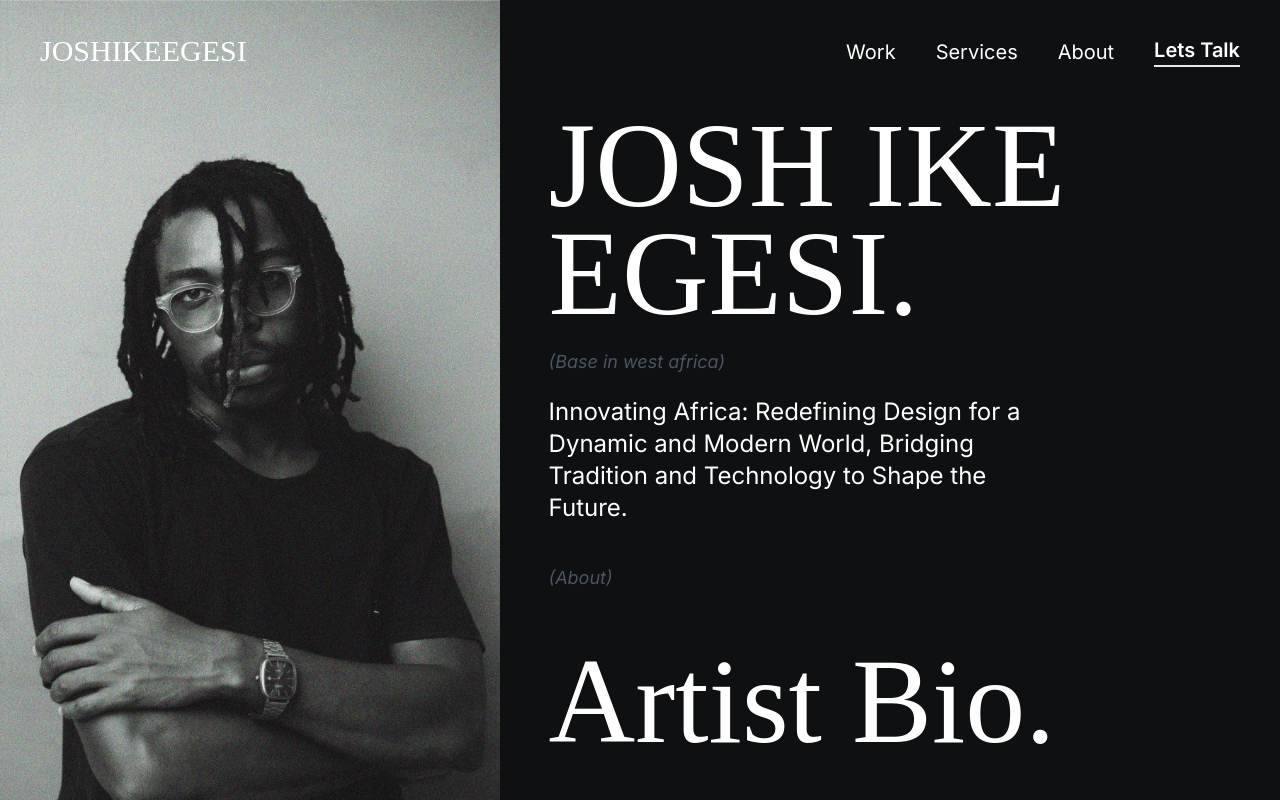
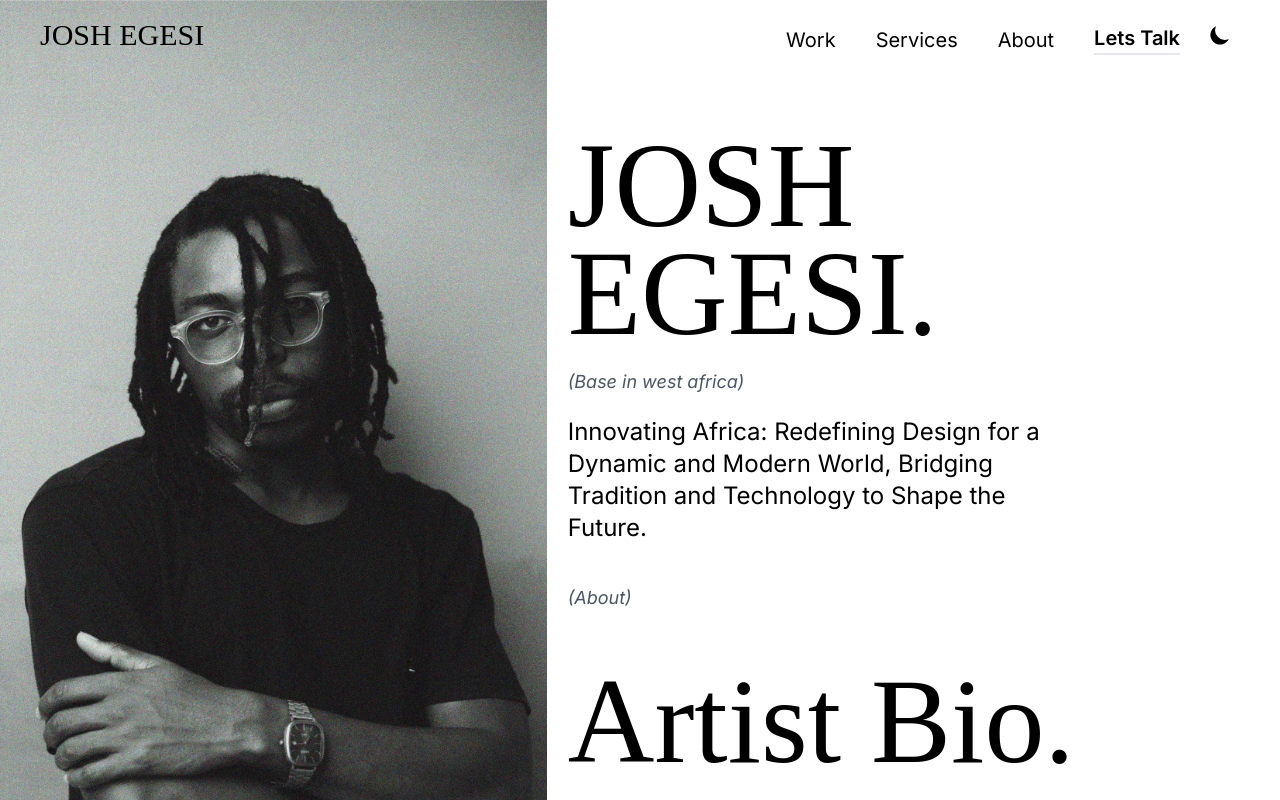
Before and after one commit to Abbalolo/josh-ike, a Next.js app: page / in a window 1280 px wide. Shown: the top 800 px of the page. Built offline with nearby package versions, Linux system fonts and the light colour scheme; a web font is replaced by a local one.

Commit message:
first commit

```diff
--- a/app/components/Carousel.tsx
+++ b/app/components/Carousel.tsx
@@ -9,7 +9,9 @@ import {
 } from "@/components/ui/carousel";
 import Image from "next/image";
 
+
 function CarouselCon() {
+
   const autoplayOptions = () => Autoplay({ delay: 5000 });
 
   return (
@@ -26,7 +28,7 @@ function CarouselCon() {
               src="/josh img/5.jpg"
               alt={"name"}
               priority
-              className="md:object-cover object-contain"
+              className="object-cover w-full"
             />
           </CarouselItem>
           <CarouselItem>
@@ -36,6 +38,8 @@ function CarouselCon() {
               src="/josh img/5.jpg"
               alt={"name"}
               priority
+
+              className="object-cover w-full"
             />
           </CarouselItem>
           <CarouselItem>
@@ -45,10 +49,17 @@ function CarouselCon() {
               src="/josh img/5.jpg"
               alt={"name"}
               priority
+
+              className="object-cover w-full"
             />
           </CarouselItem>
         </CarouselContent>
       </Carousel>
+
+
+
+
+
     </div>
   );
 }
--- a/app/components/Footer.tsx
+++ b/app/components/Footer.tsx
@@ -1,39 +1,45 @@
-import Link from 'next/link'
-import React from 'react'
+import Link from "next/link";
+import React from "react";
 
 function Footer() {
   return (
-    <footer data-aos="zoom-in-down" className='flex flex-col md:flex-row justify-around bg-white text-[#0E1011] md:p-20 p-5'>
+    <footer
+      data-aos="zoom-in-down"
+      className="flex flex-col  md:flex-row justify-around  dark:text-[#1F2122] dark:bg-[#ffffff] md:p-20 p-5"
+    >
       <div className="md:text-[120px] text-[75px] flex flex-col leading-[0.9] ">
-            <span className="">JOSH IKE</span>
+        <span className="">JOSH</span>
         <span className="">EGESI.</span>
       </div>
 
-
-<ul className='inter-font text-xl mt-10'>
-<p className="text-gray-600 italic text-lg inter-font mb-5">
-            (Pages)
-          </p>
-    <li><Link href="#">Home</Link></li>
-    <li><Link href="#">Service</Link></li>
-    <li><Link href="#">About</Link></li>
-    <li><Link href="#">Contact</Link></li>
+      <ul className="inter-font text-xl mt-10">
+        <p className="text-gray-600 italic text-lg inter-font mb-5">(Pages)</p>
+        <li>
+          <Link href="#">Home</Link>
+        </li>
+        <li>
+          <Link href="#">Service</Link>
+        </li>
+        <li>
+          <Link href="#">About</Link>
+        </li>
+        <li>
+          <Link href="#">Contact</Link>
+        </li>
       </ul>
-<ul className='inter-font text-xl mt-10'>
+      <ul className="inter-font text-xl mt-10">
         <p className="text-gray-600 italic text-lg inter-font mb-5">
           (Socials)
         </p>
-    <li><Link href="#">Instagram</Link></li>
+        <li>
+          <Link href="#">Instagram</Link>
+        </li>
         {/* <li><Link href="#">Service</Link></li>
     <li><Link href="#">About</Link></li>
     <li><Link href="#">Contact</Link></li> */}
       </ul>
-
-
-
-
     </footer>
-  )
+  );
 }
 
-export default Footer
+export default Footer;
--- a/app/components/Header.tsx
+++ b/app/components/Header.tsx
@@ -2,9 +2,11 @@
 import Link from "next/link";
 import  { useEffect, useState } from "react";
 
+
 function Header() {
   const [open, setOpen] = useState(false); // State to manage menu open/close
   const [isScrolled, setIsScrolled] = useState(false);
+  const [theme, setTheme] = useState("light");
 
   // Handle scroll to toggle the header background color
   const handleScroll = () => {
@@ -14,6 +16,25 @@ function Header() {
       setIsScrolled(false); // Remove background color when at the top
     }
   };
+
+
+  const handleToggleDarkMode = () => {
+    const html = document.querySelector("html");
+    if (!html) {
+return false
+
+    }
+
+    if (theme === "light") {
+      setTheme("dark");
+      html.classList.add("dark");
+    } else {
+      html.classList.remove("dark");
+      setTheme("light");
+    }
+
+  };
+
 
   useEffect(() => {
     // Attach scroll event listener
@@ -28,38 +49,41 @@ function Header() {
   const navData = [
     {
       name: "Work",
-      link: "#work",
+      link: "/#work",
     },
     {
       name: "Services",
-      link: "#service",
+      link: "/#service",
     },
     {
       name: "About",
-      link: "#about",
+      link: "/#about",
     },
 
   ];
 
   return (
-    <header  className={`w-full flex  items-center justify-between px-10 py-7 fixed left-0 top-0 z-50 ${
-      isScrolled ? 'glass-effect' : 'bg-transparent'
+    <header  className={`w-full flex  items-center justify-between px-10 py-3 fixed left-0 top-0 z-50  dark:text-[#ffffff] ${
+      isScrolled ? 'glass-effect text-[#ffffff]' : 'bg-transparent '
     }`}>
-      <Link className="text-[30px] " href="/">
-        JOSHIKEEGESI
+      <div className="">
+      <Link className="text-[30px]  flex items-center" href="/">
+        JOSH EGESI
       </Link>
+      </div>
 
       <nav
-        className={`absolute w-full inter-font  top-0 left-0 md:static md:flex justify-center items-center md:justify-end md:items-end  transition-transform duration-500 ${
+        className={` absolute w-full md:w-auto inter-font  top-0 left-0 md:static md:flex justify-center items-center md:justify-end md:items-end  transition-transform duration-500 ${
           open
-            ? "transform translate-x-0 h-screen flex flex-col "
-            : "transform -translate-x-full md:translate-x-0 md:h-auto"
+            ? "transform translate-x-0 h-screen flex flex-col  bg-[#0E1011]"
+            : "transform -translate-x-full md:translate-x-0 md:h-auto "
         }`}
       >
         <ul className="flex gap-10  flex-col md:flex-row items-center">
           {navData.map((data, index) => (
             <li key={index}>
               <Link
+              onClick={() => setOpen(false)}
                 href={data.link}
                 className="relative before:content-[''] before:absolute before:top-6 before:left-0 before:w-0 before:h-[2px] before:bg-white before:transition-all before:duration-300 hover:before:w-full md:text-[20px] text-[40px]"
               >
@@ -67,8 +91,20 @@ function Header() {
               </Link>
             </li>
           ))}
+
         </ul>
-        <Link href={"/contact"} className="border-b-2 hover:border-none transition-all duration-300  text-[20px] md:ml-10 font-semibold mt-5 md:mt-0">Lets Talk</Link>
+        <Link   onClick={() => setOpen(false)} href={"/contact"} className="border-b-2 hover:border-none transition-all duration-300  text-[20px] md:ml-10 font-semibold mt-5 md:mt-0">Lets Talk</Link>
+        <button   onClick={handleToggleDarkMode}
+        className="md:ml-5 h-10 w-10 rounded-lg p-2 hover:bg-gray-100 bg-white dark:bg-black dark:hover:bg-gray-700 transition-all duration-300">
+        <svg className="fill-black block dark:hidden" fill="currentColor" viewBox="0 0 20 20">
+            <path d="M17.293 13.293A8 8 0 016.707 2.707a8.001 8.001 0 1010.586 10.586z"></path>
+        </svg>
+        <svg className="fill-yellow-500 hidden dark:block" fill="currentColor" viewBox="0 0 20 20">
+            <path
+                d="M10 2a1 1 0 011 1v1a1 1 0 11-2 0V3a1 1 0 011-1zm4 8a4 4 0 11-8 0 4 4 0 018 0zm-.464 4.95l.707.707a1 1 0 001.414-1.414l-.707-.707a1 1 0 00-1.414 1.414zm2.12-10.607a1 1 0 010 1.414l-.706.707a1 1 0 11-1.414-1.414l.707-.707a1 1 0 011.414 0zM17 11a1 1 0 100-2h-1a1 1 0 100 2h1zm-7 4a1 1 0 011 1v1a1 1 0 11-2 0v-1a1 1 0 011-1zM5.05 6.464A1 1 0 106.465 5.05l-.708-.707a1 1 0 00-1.414 1.414l.707.707zm1.414 8.486l-.707.707a1 1 0 01-1.414-1.414l.707-.707a1 1 0 011.414 1.414zM4 11a1 1 0 100-2H3a1 1 0 000 2h1z"
+                fill-rule="evenodd" clip-rule="evenodd"></path>
+        </svg>
+    </button>
       </nav>
 
       <div
--- a/app/components/Projects.tsx
+++ b/app/components/Projects.tsx
@@ -5,7 +5,7 @@ import React from "react";
 
 function Projects() {
   return (
-    <section id="work" data-aos="zoom-in-down" className="flex flex-col gap-5 bg-[#181A1B]">
+    <section id="work" data-aos="zoom-in-down" className="dark:bg-[#181A1B]  dark:text-[#ffffff] flex flex-col gap-5 ">
       <div className="p-3 md:p-20">
         <div className="flex justify-between mb-5 text-xl mt-5">
           <p className="text-gray-600 italic inter-font">
--- a/app/components/Services.tsx
+++ b/app/components/Services.tsx
@@ -61,7 +61,7 @@ function Services() {
     ];
 
   return (
-    <section id="service" data-aos="zoom-in" className="flex flex-col  bg-[#0E1011]">
+    <section id="service" data-aos="zoom-in" className="flex flex-col   dark:bg-[#0E1011] dark:text-[#ffffff]">
       <div className="p-3 md:p-20">
         <div className="flex justify-between mb-5 text-xl mt-5">
           <p className="text-gray-600 italic  inter-font">(What we do)</p>
@@ -79,7 +79,7 @@ function Services() {
         </div>
       </div>
       {serviceData.map((data, index) => (
-      <div data-aos="zoom-in" key={index} className="divide-y divide-black bg-[#181A1B] flex flex-col md:flex-row">
+      <div data-aos="zoom-in" key={index} className="divide-y dark:divide-black  dark:bg-[#181A1B] flex flex-col md:flex-row dark:text-[#ffffff]">
         <div data-aos="fade-right" className=" md:w-[40%] ">
           <Image
 
@@ -105,7 +105,7 @@ function Services() {
             ({data.name})
           </p>
 
-          <ul className="inter-font md:text-2xl  grid grid-cols-2  gap-5 mt-5 font-bold  pb-5 md:p-0">
+          <ul className="inter-font md:text-2xl  grid grid-cols-2  gap-5 mt-5 font-semibold  pb-5 md:p-0">
             {data.servicesList.map((s, index) => (
  <li key={index}>{s}</li>
 
--- a/app/components/hero-section.tsx
+++ b/app/components/hero-section.tsx
@@ -11,9 +11,9 @@ function HeroSection() {
       <section data-aos="zoom-in"  className="flex md:justify-end flex-col md:flex-row ">
           <CarouselCon />
 
-        <div data-aos="zoom-in" className=" md:w-[60%] w-full flex flex-col gap-5 p-3 md:p-0 md:mt-28">
+        <div data-aos="zoom-in" className=" md:w-[60%] w-full flex flex-col gap-5 p-3 md:p-5 md:mt-28">
           <div className="md:text-[120px] text-[75px] flex flex-col leading-[0.9] ">
-            <span className="">JOSH IKE</span>
+            <span className="">JOSH</span>
             <span className="">EGESI.</span>
           </div>
 
--- a/app/globals.css
+++ b/app/globals.css
@@ -6,6 +6,7 @@
 
 body {
   font-family: "Anton SC", serif;
+  scroll-behavior: smooth;
 }
 
 
--- a/app/layout.tsx
+++ b/app/layout.tsx
@@ -1,8 +1,9 @@
+
 import type { Metadata } from "next";
-import { Toaster } from "@/components/ui/toaster"
-import "./globals.css";
+import { Toaster } from "@/components/ui/toaster";
 import Header from "./components/Header";
 
+import "./globals.css";
 
 
 export const metadata: Metadata = {
@@ -15,13 +16,21 @@ export default function RootLayout({
 }: Readonly<{
   children: React.ReactNode;
 }>) {
+
+
+
+
   return (
-    <html lang="en">
+    <html lang="en" >
+       {/* ${
+          theme === "dark" ? " text-[#ffffff]" : "bg-[#ffffff] text-[#000000]"
+        } */}
       <body
-        className="bg-[#0E1011] text-[#ffffff]"
-        >
-           <Toaster />
-        <Header/>
+        className={`transition-colors duration-300  dark:bg-[#0E1011] dark:text-[#ffffff]`}
+      >
+        <Toaster />
+        <Header />
+
         {children}
       </body>
     </html>
--- a/tailwind.config.ts
+++ b/tailwind.config.ts
@@ -9,15 +9,7 @@ export default {
   ],
   theme: {
   	extend: {
-  		colors: {
-  			background: 'var(--background)',
-  			foreground: 'var(--foreground)'
-  		},
-  		borderRadius: {
-  			lg: 'var(--radius)',
-  			md: 'calc(var(--radius) - 2px)',
-  			sm: 'calc(var(--radius) - 4px)'
-  		}
+		darkMode: 'class',
   	}
   },
   plugins: [require("tailwindcss-animate")],
```
Also changed, not shown: app/components/Testimonial.tsx (+4 -4 lines), app/contact/page.tsx (+6 -6 lines). Lines whose indentation alone changed are shown as unchanged.
